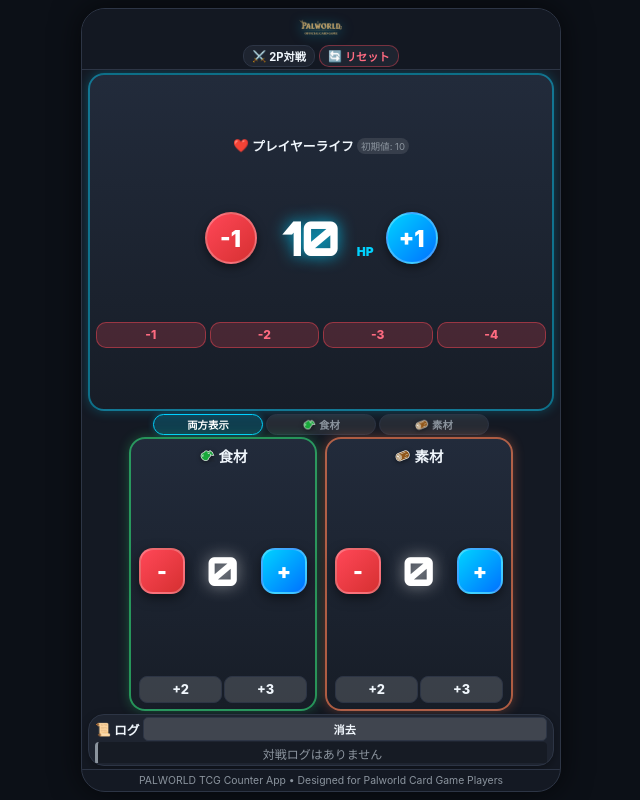
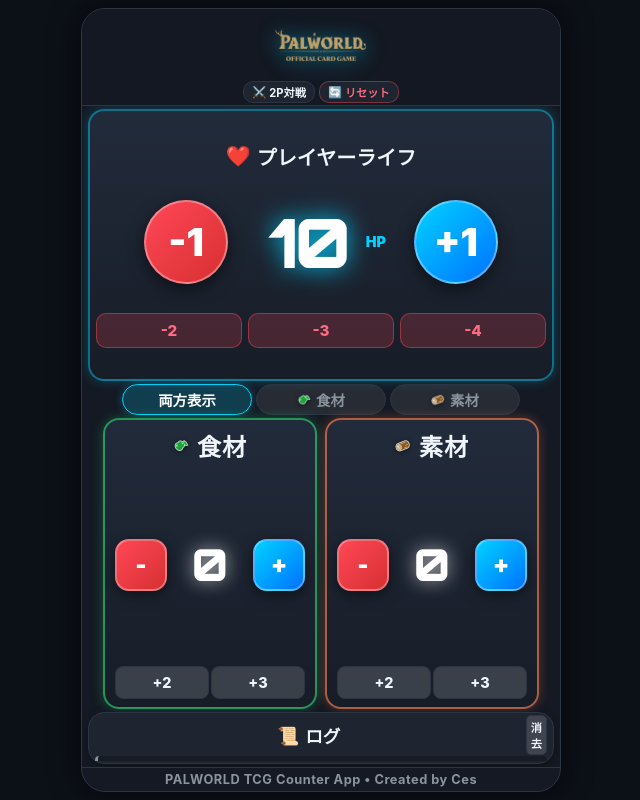
Before and after one commit to Ces-7515/PLC, a plain HTML site: page index.html in a window 1280 px wide. Shown: the whole page, without its empty margins (319-959 px from the left). Drawn offline with Linux system fonts and the light colour scheme; a web font is replaced by a local one.

Commit message:
Add files via upload

```diff
--- a/index.html
+++ b/index.html
@@ -38,7 +38,6 @@
       <section class="card life-card">
         <div class="card-header">
           <h2><span class="icon">❤️</span> プレイヤーライフ</h2>
-          <span class="initial-badge">初期値: 10</span>
         </div>
         <div class="life-display-container">
           <button id="p1-life-minus" class="btn-count minus" aria-label="ライフ減">-1</button>
@@ -49,7 +48,6 @@
           <button id="p1-life-plus" class="btn-count plus" aria-label="ライフ増">+1</button>
         </div>
         <div class="quick-adjust">
-          <button class="btn-sub danger" onclick="adjustLife('p1', -1)">-1</button>
           <button class="btn-sub danger" onclick="adjustLife('p1', -2)">-2</button>
           <button class="btn-sub danger" onclick="adjustLife('p1', -3)">-3</button>
           <button class="btn-sub danger" onclick="adjustLife('p1', -4)">-4</button>
@@ -167,7 +165,6 @@
               <button class="btn-count sm plus" onclick="adjustLife('p2', 1)">+</button>
             </div>
             <div class="quick-adjust p2-quick">
-              <button class="btn-sub danger" onclick="adjustLife('p2', -1)">-1</button>
               <button class="btn-sub danger" onclick="adjustLife('p2', -2)">-2</button>
               <button class="btn-sub danger" onclick="adjustLife('p2', -3)">-3</button>
               <button class="btn-sub danger" onclick="adjustLife('p2', -4)">-4</button>
@@ -226,7 +223,6 @@
               <button class="btn-count sm plus" onclick="adjustLife('p1', 1)">+</button>
             </div>
             <div class="quick-adjust p1-quick">
-              <button class="btn-sub danger" onclick="adjustLife('p1', -1)">-1</button>
               <button class="btn-sub danger" onclick="adjustLife('p1', -2)">-2</button>
               <button class="btn-sub danger" onclick="adjustLife('p1', -3)">-3</button>
               <button class="btn-sub danger" onclick="adjustLife('p1', -4)">-4</button>
@@ -269,7 +265,7 @@
 
     <!-- フッター -->
     <footer class="app-footer">
-      <p>PALWORLD TCG Counter App &bull; Designed for Palworld Card Game Players</p>
+      <p>PALWORLD TCG Counter App &bull; Created by Ces</p>
     </footer>
   </div>
 
--- a/styles.css
+++ b/styles.css
@@ -96,11 +96,11 @@
 }
 
 .app-logo-img {
-  height: clamp(24px, 4vh, 36px);
+  height: clamp(46px, 8.5vh, 68px);
   width: auto;
-  max-width: 85%;
+  max-width: 98%;
   object-fit: contain;
-  filter: drop-shadow(0 2px 6px rgba(0, 210, 255, 0.5));
+  filter: drop-shadow(0 3px 10px rgba(0, 210, 255, 0.7));
 }
 
 .header-controls {
@@ -185,69 +185,94 @@
   margin-bottom: 0px;
 }
 
-.card-header h2, .card-header h3 {
-  font-size: clamp(0.75rem, 1.6vh, 0.85rem);
-  font-weight: 800;
+.card-header h2 {
+  font-size: clamp(1.1rem, 2.5vh, 1.35rem);
+  font-weight: 900;
   display: flex;
   align-items: center;
   justify-content: center;
-  gap: 3px;
+  gap: 6px;
   text-align: center;
+  width: 100%;
+  margin: 0 auto;
+}
+
+.card-header h3 {
+  font-size: clamp(0.95rem, 2.2vh, 1.1rem);
+  font-weight: 900;
+  display: flex;
+  align-items: center;
+  justify-content: center;
+  gap: 6px;
+  text-align: center;
+  width: 100%;
+  margin: 0 auto;
 }
 
 .initial-badge {
-  font-size: 0.6rem;
-  background: rgba(255, 255, 255, 0.1);
-  padding: 1px 4px;
-  border-radius: 8px;
-  color: var(--text-sub);
+  font-size: 0.7rem;
+  font-weight: 700;
+  background: rgba(0, 210, 255, 0.15);
+  border: 1px solid rgba(0, 210, 255, 0.35);
+  padding: 2px 7px;
+  border-radius: 12px;
+  color: var(--primary-color);
+  margin-left: 6px;
+  display: inline-flex;
+  align-items: center;
+  vertical-align: middle;
 }
 
-/* ライフカード (スクロール完全防止・超コンパクトスケーリング) */
+/* ライフカード (特大文字＆特大可変スケーリング) */
 .life-card {
   background: linear-gradient(180deg, #222b3b 0%, #171d27 100%);
   border: 2px solid rgba(0, 210, 255, 0.45);
-  box-shadow: 0 0 14px rgba(0, 210, 255, 0.25);
-  flex: 1.1;
+  box-shadow: 0 0 20px rgba(0, 210, 255, 0.3);
+  flex: 1.2;
   min-height: 0;
   width: 100%;
   justify-content: space-evenly;
+  text-align: center;
 }
 
 .life-display-container {
   display: flex;
   justify-content: center;
   align-items: center;
-  gap: clamp(6px, 2vw, 12px);
+  gap: clamp(14px, 4vw, 28px);
   width: 100%;
-  margin: 0;
+  margin: 2px 0;
+  text-align: center;
 }
 
 .life-value-wrapper {
   display: flex;
-  align-items: baseline;
+  align-items: center;
   justify-content: center;
-  width: clamp(80px, 22vw, 105px);
+  width: clamp(100px, 24vw, 130px);
   flex-shrink: 0;
   text-align: center;
+  margin: 0;
 }
 
 .life-value {
   font-family: 'Orbitron', sans-serif;
-  font-size: clamp(2.8rem, 6vh, 3.8rem);
+  font-size: clamp(3.8rem, 8.5vh, 5.2rem);
   font-weight: 900;
   color: #ffffff;
-  text-shadow: 0 0 16px rgba(0, 210, 255, 0.8);
+  text-shadow: 0 0 24px rgba(0, 210, 255, 0.9);
   line-height: 1;
   font-variant-numeric: tabular-nums;
-  display: inline-block;
+  display: flex;
+  align-items: center;
+  justify-content: center;
   width: 100%;
   text-align: center;
 }
 
 .life-value.low {
   color: #ff3838;
-  text-shadow: 0 0 20px rgba(255, 56, 56, 0.95);
+  text-shadow: 0 0 25px rgba(255, 56, 56, 0.95);
   animation: pulse 0.8s infinite alternate;
 }
 
@@ -257,24 +282,24 @@
 }
 
 .life-unit {
-  font-size: clamp(0.7rem, 1.5vh, 0.85rem);
+  font-size: clamp(0.85rem, 1.8vh, 1.1rem);
   font-weight: 900;
   color: var(--primary-color);
   margin-left: 2px;
 }
 
-/* カウントボタン (+ / -) 超軽量可変サイズ */
+/* カウントボタン (+ / -) 中央寄せ ＆ さらに特大丸ボタン */
 .btn-count {
-  width: clamp(42px, 7vh, 52px);
-  height: clamp(42px, 7vh, 52px);
+  width: clamp(72px, 10.5vh, 88px);
+  height: clamp(72px, 10.5vh, 88px);
   border-radius: 50%;
-  font-size: clamp(1.4rem, 2.5vh, 1.8rem);
+  font-size: clamp(2.4rem, 4.2vh, 3.0rem);
   font-weight: 900;
   display: flex;
   justify-content: center;
   align-items: center;
-  box-shadow: 0 3px 10px rgba(0, 0, 0, 0.5);
-  border: 2px solid rgba(255, 255, 255, 0.25);
+  box-shadow: 0 5px 16px rgba(0, 0, 0, 0.55);
+  border: 2px solid rgba(255, 255, 255, 0.35);
   flex-shrink: 0;
 }
 
@@ -289,27 +314,27 @@
 }
 
 .btn-count.sm {
-  width: clamp(28px, 4.5vh, 36px);
-  height: clamp(28px, 4.5vh, 36px);
-  font-size: clamp(0.95rem, 1.6vh, 1.2rem);
-  border-radius: 10px;
+  width: clamp(44px, 6.5vh, 54px);
+  height: clamp(44px, 6.5vh, 54px);
+  font-size: clamp(1.5rem, 2.8vh, 1.9rem);
+  border-radius: 14px;
 }
 
 .quick-adjust {
   display: grid;
-  grid-template-columns: repeat(4, 1fr);
-  gap: 4px;
+  grid-template-columns: repeat(3, 1fr);
+  gap: 6px;
   width: 100%;
-  margin-top: 0;
+  margin-top: 1px;
 }
 
 .btn-sub {
   background: rgba(255, 255, 255, 0.12);
   color: var(--text-main);
   border: 1px solid var(--border-color);
-  padding: clamp(2px, 0.6vh, 5px) 0;
+  padding: clamp(4px, 1vh, 7px) 0;
   border-radius: var(--radius-sm);
-  font-size: clamp(0.75rem, 1.4vh, 0.85rem);
+  font-size: clamp(0.95rem, 1.8vh, 1.15rem);
   font-weight: 800;
   text-align: center;
 }
@@ -320,16 +345,16 @@
   border-color: rgba(255, 71, 87, 0.45);
 }
 
-/* 素材・食材セクション ＆ タブ表示切替 */
+/* 素材・食材セクション ＆ タブ表示切替 (大きな枠＆特大文字) */
 .resources-section {
   width: 100%;
-  flex: 1;
+  flex: 1.5;
   min-height: 0;
   display: flex;
   flex-direction: column;
   align-items: center;
   justify-content: space-between;
-  gap: 2px;
+  gap: 3px;
   text-align: center;
 }
 
@@ -337,7 +362,7 @@
   display: flex;
   justify-content: center;
   align-items: center;
-  gap: 3px;
+  gap: 4px;
   width: 100%;
   flex-shrink: 0;
 }
@@ -346,16 +371,16 @@
   background: rgba(255, 255, 255, 0.08);
   color: var(--text-sub);
   border: 1px solid var(--border-color);
-  padding: 2px 6px;
-  border-radius: 14px;
-  font-size: clamp(0.65rem, 1.3vh, 0.75rem);
-  font-weight: 700;
+  padding: 4px 10px;
+  border-radius: 16px;
+  font-size: clamp(0.85rem, 1.8vh, 1.0rem);
+  font-weight: 800;
   display: inline-flex;
   align-items: center;
   justify-content: center;
-  gap: 2px;
+  gap: 4px;
   flex: 1;
-  max-width: 110px;
+  max-width: 130px;
   text-align: center;
 }
 
@@ -363,7 +388,7 @@
   background: rgba(0, 210, 255, 0.2);
   color: #ffffff;
   border-color: var(--primary-color);
-  box-shadow: 0 0 6px rgba(0, 210, 255, 0.3);
+  box-shadow: 0 0 8px rgba(0, 210, 255, 0.3);
 }
 
 .res-view-mode {
@@ -377,7 +402,7 @@
   align-items: center;
 }
 
-/* 素材・食材グリッド (100dvh完全収容 ＆ 美しくバランスの取れたUI) */
+/* 素材・食材グリッド (特大枠 ＆ 大きな文字・ボタン) */
 .resources-grid {
   display: grid;
   grid-template-columns: 1fr 1fr;
@@ -390,7 +415,7 @@
 
 .resource-card {
   height: 100%;
-  padding: 6px 8px;
+  padding: 8px 10px;
   display: flex;
   flex-direction: column;
   justify-content: space-between;
@@ -400,32 +425,41 @@
 }
 
 .resource-card .card-header h3 {
-  font-size: clamp(0.85rem, 1.8vh, 0.95rem);
-  font-weight: 800;
+  font-size: clamp(1.3rem, 3.0vh, 1.65rem);
+  font-weight: 900;
   display: flex;
   align-items: center;
   justify-content: center;
-  gap: 4px;
+  gap: 8px;
+  letter-spacing: 1px;
+}
+
+.res-title-icon {
+  width: clamp(24px, 3.4vh, 32px);
+  height: clamp(24px, 3.4vh, 32px);
+  object-fit: contain;
+  vertical-align: middle;
+  filter: drop-shadow(0 2px 6px rgba(0, 0, 0, 0.5));
 }
 
 .resource-counter {
   display: flex;
   justify-content: center;
   align-items: center;
-  gap: 6px;
+  gap: 8px;
   width: 100%;
-  margin: 1px 0;
+  margin: 2px 0;
 }
 
-/* 1P 食材・素材の - / + ボタン (スクショ通りの角丸ボタンデザイン) */
+/* 1P 食材・素材の - / + ボタン (特大・超押しやすい角丸ボタン) */
 .resource-card .btn-count.sm {
-  width: clamp(38px, 5.8vh, 46px);
-  height: clamp(38px, 5.8vh, 46px);
+  width: clamp(44px, 6.5vh, 54px);
+  height: clamp(44px, 6.5vh, 54px);
   border-radius: 14px;
-  font-size: clamp(1.3rem, 2.4vh, 1.6rem);
+  font-size: clamp(1.5rem, 2.8vh, 1.9rem);
   font-weight: 900;
-  border: 2px solid rgba(255, 255, 255, 0.25);
-  box-shadow: 0 4px 12px rgba(0, 0, 0, 0.5);
+  border: 2px solid rgba(255, 255, 255, 0.3);
+  box-shadow: 0 4px 14px rgba(0, 0, 0, 0.5);
   flex-shrink: 0;
 }
 
@@ -441,22 +475,22 @@
 
 .resource-card .resource-value {
   font-family: 'Orbitron', sans-serif;
-  font-size: clamp(2.2rem, 5vh, 2.8rem);
+  font-size: clamp(2.5rem, 5.5vh, 3.2rem);
   font-weight: 900;
   color: #ffffff;
-  text-shadow: 0 0 16px rgba(255, 255, 255, 0.5);
+  text-shadow: 0 0 18px rgba(255, 255, 255, 0.6);
   line-height: 1;
   font-variant-numeric: tabular-nums;
   display: inline-block;
-  width: clamp(58px, 16vw, 72px);
+  width: clamp(65px, 18vw, 82px);
   text-align: center;
   flex-shrink: 0;
 }
 
-/* +2, +3 クイック追加ボタン (スクショ通り) */
+/* +2, +3 クイック追加ボタン (特大・クッキリ) */
 .resource-quick {
   display: flex;
-  gap: 6px;
+  gap: 8px;
   justify-content: center;
   width: 100%;
   margin-top: 2px;
@@ -466,19 +500,20 @@
   background: rgba(255, 255, 255, 0.15);
   color: var(--text-main);
   border: 1px solid var(--border-color);
-  padding: clamp(3px, 0.8vh, 5px) 0;
+  padding: clamp(5px, 1vh, 7px) 0;
   border-radius: 8px;
-  font-size: clamp(0.8rem, 1.6vh, 0.9rem);
+  font-size: clamp(0.9rem, 1.8vh, 1.05rem);
   font-weight: 800;
   flex: 1;
   text-align: center;
 }
 
+/* 単発表示（特大フォーカス表示）の食材・素材カード */
 .resource-focus-card {
   width: 100%;
   flex: 1;
   min-height: 0;
-  padding: 6px 6px;
+  padding: 12px 12px;
   display: flex;
   flex-direction: column;
   align-items: center;
@@ -493,63 +528,66 @@
   align-items: center;
   width: 100%;
   text-align: center;
-  margin-bottom: 0px;
+  margin-bottom: 2px;
 }
 
 .resource-focus-card .card-header h2 {
-  font-size: clamp(0.75rem, 1.5vh, 0.85rem);
-  font-weight: 800;
+  font-size: clamp(1.5rem, 3.5vh, 1.85rem);
+  font-weight: 900;
   display: flex;
   align-items: center;
   justify-content: center;
-  gap: 3px;
+  gap: 10px;
   text-align: center;
+  letter-spacing: 1px;
 }
 
 .resource-focus-card .life-display-container {
   display: flex;
   justify-content: center;
   align-items: center;
-  gap: clamp(6px, 2vw, 12px);
+  gap: clamp(10px, 3vw, 18px);
   width: 100%;
-  margin: 0;
+  margin: 2px 0;
 }
 
 .resource-focus-card .life-value {
   font-family: 'Orbitron', sans-serif;
-  font-size: clamp(2.8rem, 6vh, 3.8rem);
+  font-size: clamp(3.8rem, 8.5vh, 5.2rem);
   font-weight: 900;
   color: #ffffff;
-  text-shadow: 0 0 16px rgba(255, 255, 255, 0.5);
+  text-shadow: 0 0 24px rgba(255, 255, 255, 0.7);
   line-height: 1;
   font-variant-numeric: tabular-nums;
-  display: inline-block;
-  width: clamp(80px, 22vw, 105px);
+  display: flex;
+  align-items: center;
+  justify-content: center;
+  width: clamp(110px, 28vw, 140px);
   text-align: center;
 }
 
 .res-title-icon-lg {
-  width: clamp(16px, 3vh, 22px);
-  height: clamp(16px, 3vh, 22px);
+  width: clamp(32px, 4.5vh, 40px);
+  height: clamp(32px, 4.5vh, 40px);
   object-fit: contain;
   vertical-align: middle;
-  filter: drop-shadow(0 1px 4px rgba(0,0,0,0.5));
+  filter: drop-shadow(0 2px 6px rgba(0,0,0,0.5));
 }
 
 .res-focus-adjust {
   display: flex;
   justify-content: center;
   align-items: center;
-  gap: 8px;
+  gap: 12px;
   width: 100%;
-  margin-top: 0;
+  margin-top: 2px;
 }
 
 .res-focus-adjust .btn-sub {
   flex: 1;
-  max-width: 110px;
-  padding: clamp(3px, 0.8vh, 5px) 0;
-  font-size: clamp(0.8rem, 1.5vh, 0.95rem);
+  max-width: 130px;
+  padding: clamp(6px, 1.2vh, 9px) 0;
+  font-size: clamp(1rem, 2vh, 1.15rem);
   font-weight: 800;
   text-align: center;
 }
@@ -815,14 +853,15 @@
 }
 
 .p2-res-grid .resource-counter, .p1-res-grid .resource-counter {
-  margin: 1px 0;
-  gap: 2px;
+  margin: 2px 0;
+  gap: 6px;
 }
 
 .p2-res-grid .btn-count.sm, .p1-res-grid .btn-count.sm {
-  width: clamp(28px, 4.5vh, 34px);
-  height: clamp(28px, 4.5vh, 34px);
-  font-size: 1.1rem;
+  width: clamp(36px, 5.2vh, 44px);
+  height: clamp(36px, 5.2vh, 44px);
+  font-size: clamp(1.3rem, 2.5vh, 1.6rem);
+  border-radius: 10px;
 }
 
 .p2-res-grid .resource-value, .p1-res-grid .resource-value {
@@ -927,3 +966,13 @@
   padding: 3px 4px;
   font-size: clamp(0.8rem, 1.6vh, 0.9rem);
 }
+
+.app-footer {
+  padding: 4px 8px;
+  font-size: clamp(0.75rem, 1.6vh, 0.9rem);
+  font-weight: 700;
+  color: var(--text-sub);
+  letter-spacing: 0.5px;
+  text-align: center;
+  flex-shrink: 0;
+}
```
